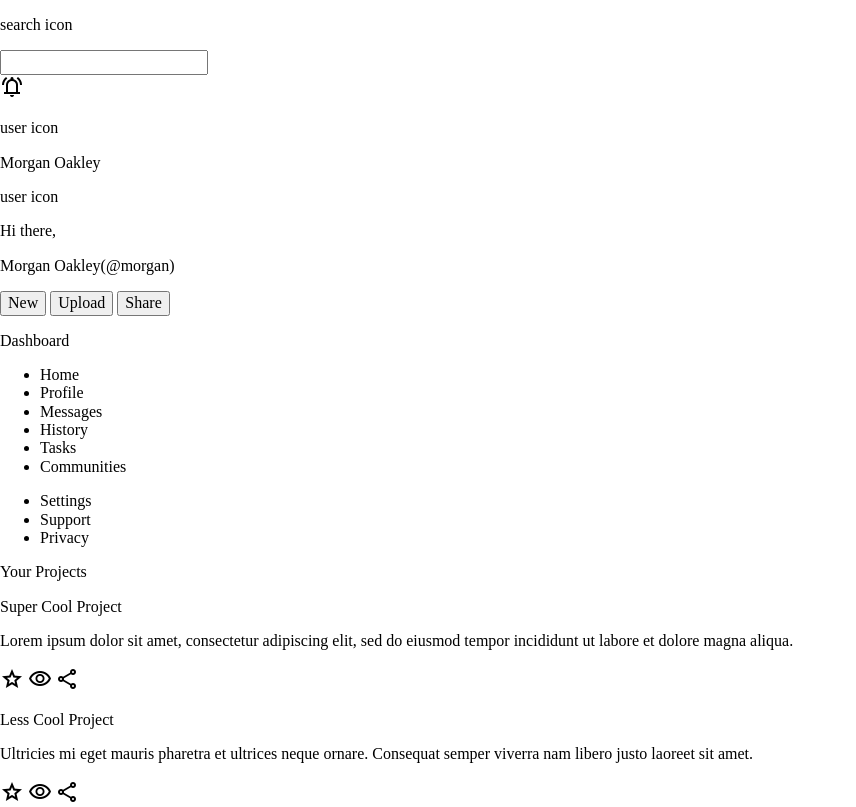
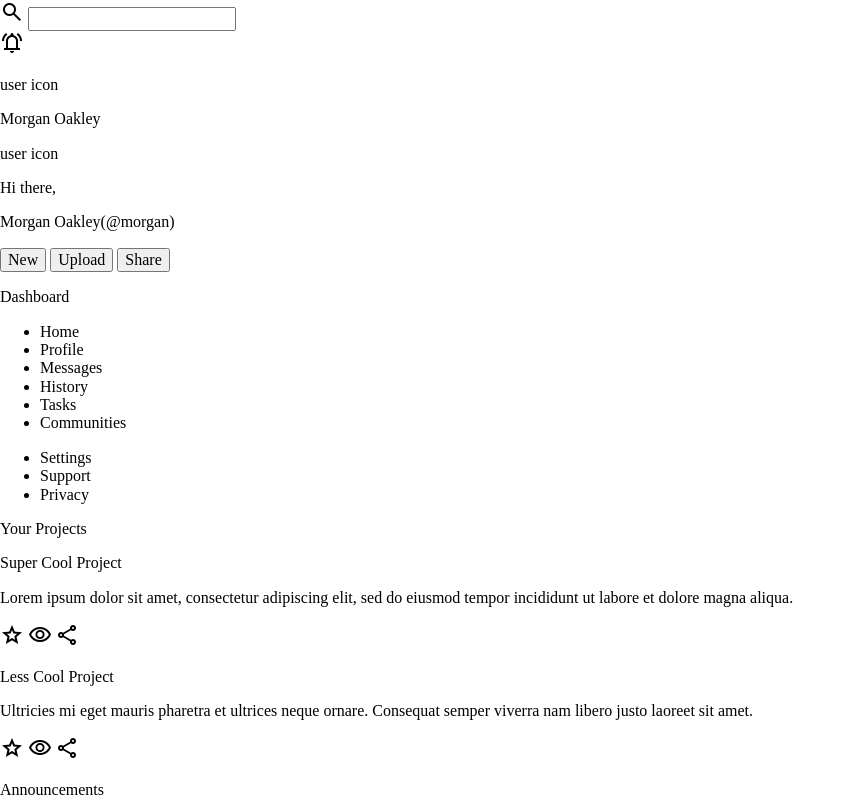
Before and after one commit to tomascarreira/admin-dashboard, a plain HTML site: page index.html in a window 1280 px wide. Shown: the top 807 px of the page, without its empty margins (0-856 px from the left). Drawn offline with nearby package versions, Linux system fonts and the light colour scheme.

Commit message:
Add search icon

```diff
--- a/index.html
+++ b/index.html
@@ -11,7 +11,7 @@
 	<body>
 		<header>
 			<div id="search">
-				<p>search icon</p>
+				<span class="material-symbols-outlined"> search </span>
 				<input type="search">
 			</div>
 
```
